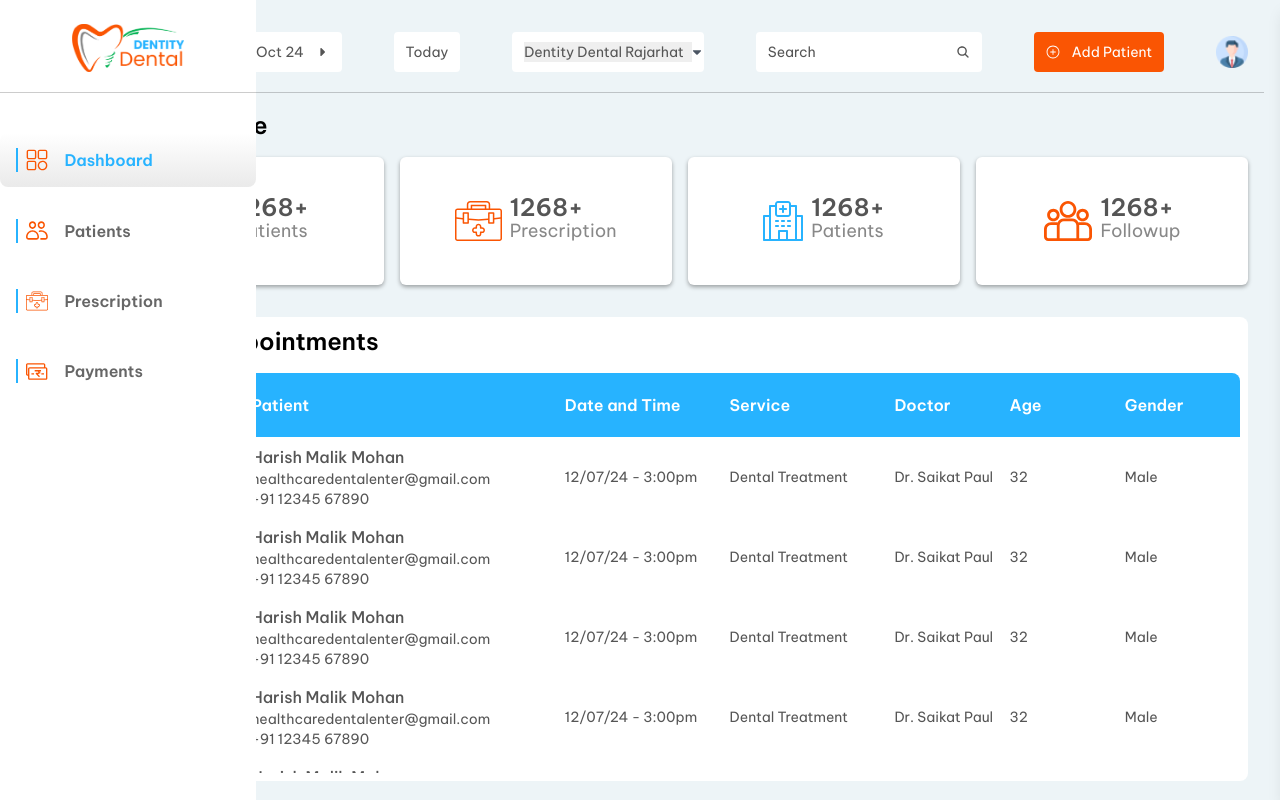
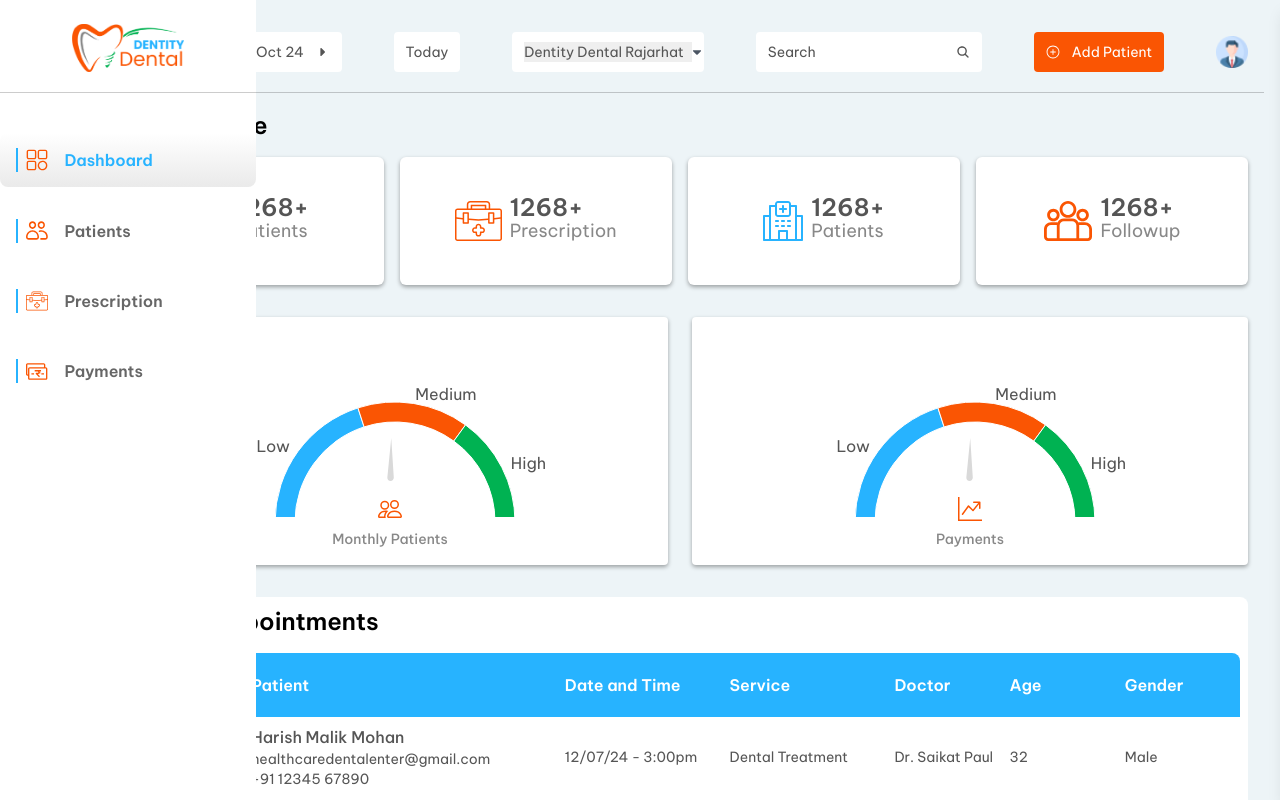
Before and after one commit to therebootai/democlinicsofwarefrontend, a React (Vite) app: page /doctor/dashboard in a window 1280 px wide. Built offline with nearby package versions, Linux system fonts and the light colour scheme.

Commit message:
graph added

```diff
--- a/package.json
+++ b/package.json
@@ -15,7 +15,8 @@
     "react": "^18.3.1",
     "react-dom": "^18.3.1",
     "react-icons": "^5.3.0",
-    "react-router-dom": "^6.27.0"
+    "react-router-dom": "^6.27.0",
+    "recharts": "^2.13.0"
   },
   "devDependencies": {
     "@eslint/js": "^9.11.1",
--- /dev/null
+++ b/src/component/GaugeChart.jsx
@@ -0,0 +1,82 @@
+import React from "react";
+import { BsPeople } from "react-icons/bs";
+import { PieChart, Pie, Cell, Label } from "recharts";
+
+// Data and colors
+const data = [
+  { name: "Low", value: 400 },
+  { name: "Medium", value: 300 },
+  { name: "High", value: 300 },
+];
+const COLORS = ["#27B3FF", "#FA5503", "#00B252"]; //colors
+const RADIAN = Math.PI / 180;
+
+const renderCustomizedLabel = ({ cx, cy, midAngle, outerRadius, payload }) => {
+  // Access the data from the label object
+  const { name } = payload;
+
+  // Calculate the radius and position of the label
+  const radius = outerRadius + 10; // Adjust the radius to position the label outside
+  const x = cx + radius * Math.cos(-midAngle * RADIAN);
+  const y = cy + radius * Math.sin(-midAngle * RADIAN);
+
+  // Customize the label content
+  const labelText = `${name}`;
+
+  return (
+    <text
+      x={x}
+      y={y}
+      fill="#555555"
+      textAnchor={x > cx ? "start" : "end"}
+      dominantBaseline="central"
+    >
+      {labelText}
+    </text>
+  );
+};
+
+export default function GaugeChart({ icon, text }) {
+  return (
+    <div className="flex flex-col items-center justify-center relative pb-12">
+      <PieChart width={550} height={200}>
+        <Pie
+          data={data}
+          cx={275}
+          cy={200}
+          startAngle={180}
+          endAngle={0}
+          labelLine={false}
+          label={renderCustomizedLabel}
+          innerRadius={100} // Adjust for background track width
+          outerRadius={120}
+          fill="#ccc" // Light gray color for background track
+          dataKey="value"
+        >
+          {data.map((entry, index) => (
+            <Cell key={`cell-${index}`} fill={COLORS[index % COLORS.length]} />
+          ))}
+        </Pie>
+      </PieChart>
+
+      <div className="text-center mt-4 flex flex-col items-center absolute bottom-0 py-4">
+        <div className="py-4">
+          <svg
+            xmlns="http://www.w3.org/2000/svg"
+            width="7"
+            height="43"
+            viewBox="0 0 7 43"
+            fill="none"
+          >
+            <path
+              d="M0.349558 39.457L4.24242 0L6.77986 39.5673C6.89909 41.4265 5.42327 43 3.56022 43C1.65321 43 0.162319 41.3548 0.349558 39.457Z"
+              fill="#D9D9D9"
+            />
+          </svg>
+        </div>
+        <div>{icon}</div>
+        <div className="text-[#888] text-sm font-medium mt-2">{text}</div>
+      </div>
+    </div>
+  );
+}
--- a/src/pages/doctos/Dashboard.jsx
+++ b/src/pages/doctos/Dashboard.jsx
@@ -2,6 +2,8 @@ import React from "react";
 import AdminDashboardTemplate from "../../template/AdminDashboardTemplate";
 import PerformanceComponent from "../../component/PerformanceComponent";
 import Topheader from "../../component/Topheader";
+import GaugeChart from "../../component/GaugeChart";
+import { BsGraphUpArrow, BsPeople } from "react-icons/bs";
 
 const Dashboard = () => {
   const data = [
@@ -92,6 +94,20 @@ const Dashboard = () => {
         <div>
           <PerformanceComponent />
         </div>
+        <div className="flex flex-col xlg:flex-row gap-6 justify-between">
+          <div className="bg-white rounded boxsh flex items-center justify-center w-full">
+            <GaugeChart
+              icon={<BsPeople className="size-6 text-custom-orange" />}
+              text={"Monthly Patients"}
+            />
+          </div>
+          <div className="bg-white rounded boxsh flex items-center justify-center w-full">
+            <GaugeChart
+              icon={<BsGraphUpArrow className="size-6 text-custom-orange" />}
+              text={"Payments"}
+            />
+          </div>
+        </div>
         <div className="p-2 bg-white rounded-lg flex flex-col gap-4">
           <h1 className="xlg:text-2xl text-xl font-semibold">
             Recent Appointments
--- a/src/pages/prescription/AddNewPrescription.jsx
+++ b/src/pages/prescription/AddNewPrescription.jsx
@@ -158,8 +158,8 @@ const AddNewPrescription = () => {
   return (
     <>
       <TopHeaderMini />
-      <div className="p-8 flex gap-6 bg-[#EDF4F7]">
-        <div className="py-6 px-10">
+      <div className="p-6 xl:p-8 flex gap-6 bg-[#EDF4F7]">
+        <div className="py-6 px-6 xl:px-10">
           <div className="flex gap-5 py-9 border-b border-black/20">
             <div className="flex flex-col gap-5">
               <h3 className="text-black text-xl">Oral Findings</h3>
```
Also changed, not shown: 1 other file (tests, documents, lock files or other folders).
